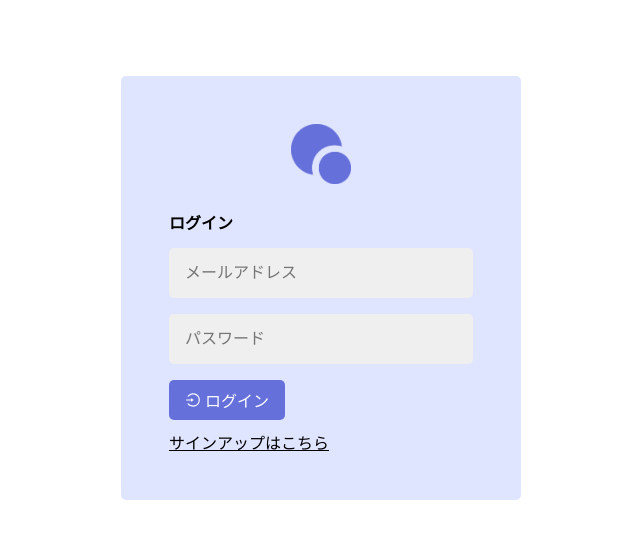
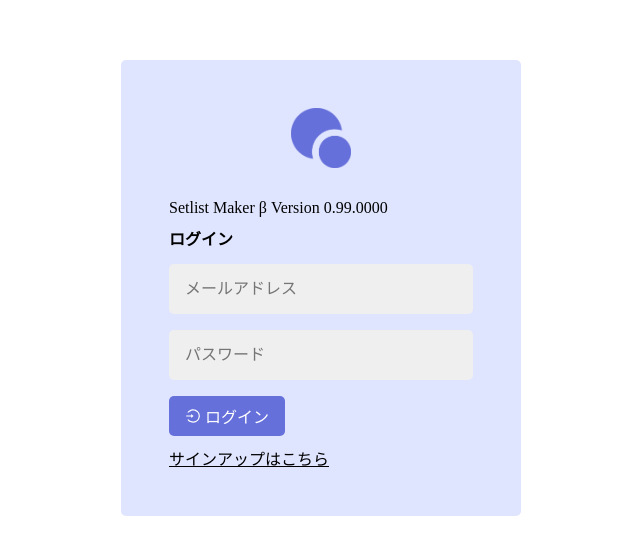
Before and after one commit to GloriaDesignWorksTaki/SetListTool, a Next.js app: page /login in a window 1280 px wide. Shown: the part 112-666 px from the top of the page, without its empty margins (319-959 px from the left). Built offline with nearby package versions, Linux system fonts and the light colour scheme; no server answers.

Commit message:
バージョンの追加

```diff
--- a/components/organisms/Auth.tsx
+++ b/components/organisms/Auth.tsx
@@ -93,6 +93,9 @@ export default function Auth() {
     <div className="auth">
       <div className="authForm">
         <Image src="/img/logo.webp" alt="logo" width={60} height={60} />
+        <div className="desc">
+          <p>Setlist Maker β Version 0.99.0000</p>
+        </div>
         <h2>{isLogin ? 'ログイン' : 'サインアップ'}</h2>
 
         {message && (
```
